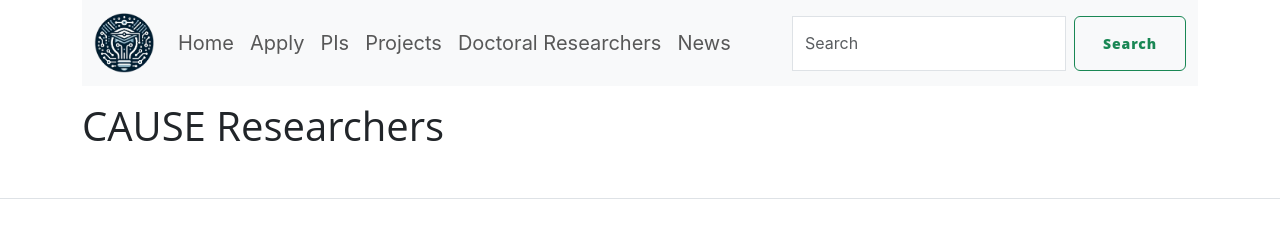
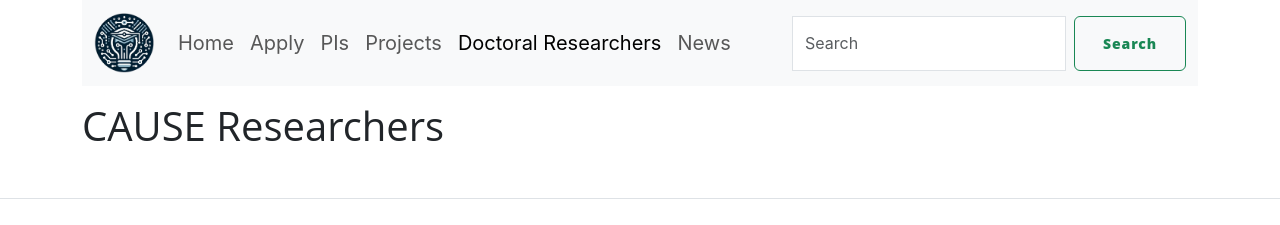
Before and after one commit to rtg-cause/rtg-cause.github.io, a Jekyll site: the page built from researchers.html, in a window 1280 px wide. Shown: the top 225 px of the page. Built offline with Jekyll 4.4.1, drawn with Linux system fonts in a browser that asks for light colours; nearby versions of some CDN libraries.

Commit message:
Fixed link. Added favicon. Fixed active element in navbar with new link style.

```diff
--- a/_includes/navigation.html
+++ b/_includes/navigation.html
@@ -10,7 +10,8 @@
       <ul class="navbar-nav me-auto mb-2 mb-lg-0">
         {% for item in site.data.navigation %}
         <li class="nav-item">
-          <a class="nav-link {% if page.url == item.link %}active{% endif %}" aria-current="page" href="{{ item.link }}">{{ item.name }}</a>
+          {% assign current_url = page.url |  split: "." | first %}
+          <a class="nav-link {% if current_url == item.link %}active{% endif %}" aria-current="page" href="{{ item.link }}">{{ item.name }}</a>
         </li>
         {% endfor %}
       </ul>
--- a/index.html
+++ b/index.html
@@ -40,7 +40,7 @@
             {% endfor %}
 
             <!-- Pager-->
-            <div class="d-flex justify-content-end mb-4"><a class="btn btn-primary text-uppercase" href="news.html">Older News →</a></div>
+            <div class="d-flex justify-content-end mb-4"><a class="btn btn-primary text-uppercase" href="news">Older News →</a></div>
         </div>
     </div>
 </div>
```
Also changed, not shown: favicon.ico (added).
